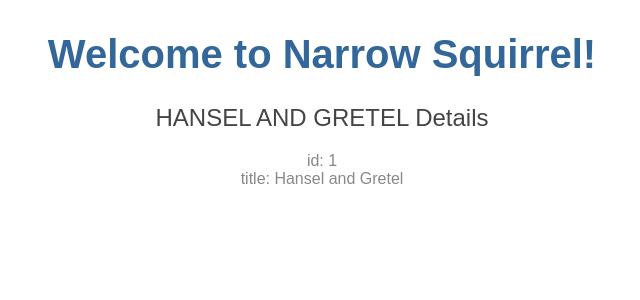
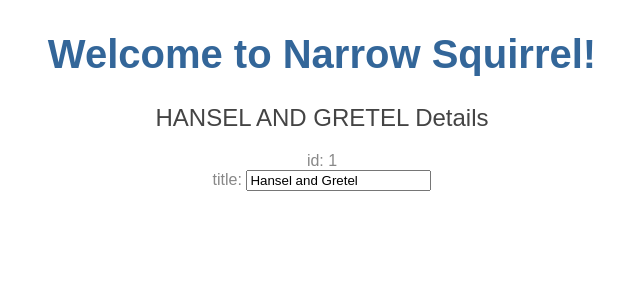
Before and after one commit to Xavier-J-Ortiz/narrowsquirrel-angular, an Angular app: page /books in a window 1280 px wide. Shown: the top 300 px of the page, without its empty margins (318-958 px from the left). Built offline with nearby package versions, Linux system fonts and the light colour scheme.

Commit message:
added a text box that two way modifies the title of the book. Might repurpose this as a search component

```diff
--- a/src/app/app.module.ts
+++ b/src/app/app.module.ts
@@ -1,5 +1,6 @@
 import { BrowserModule } from '@angular/platform-browser';
 import { NgModule } from '@angular/core';
+import { FormsModule} from '@angular/forms';
 
 
 import { AppComponent } from './app.component';
@@ -12,7 +13,8 @@ import { BooksComponent } from './books/books.component';
     BooksComponent
   ],
   imports: [
-    BrowserModule
+    BrowserModule,
+    FormsModule
   ],
   providers: [],
   bootstrap: [AppComponent]
--- a/src/app/books/books.component.html
+++ b/src/app/books/books.component.html
@@ -1,3 +1,7 @@
 <h2>{{book.title | uppercase}} Details</h2>
 <div><span>id: {{book.id}}</span></div>
-<div><span>title: {{book.title}}</span></div>
+<div>
+  <label> title:
+    <input [(ngModel)]="book.title" placeholder="title">
+  </label>
+</div>
```
